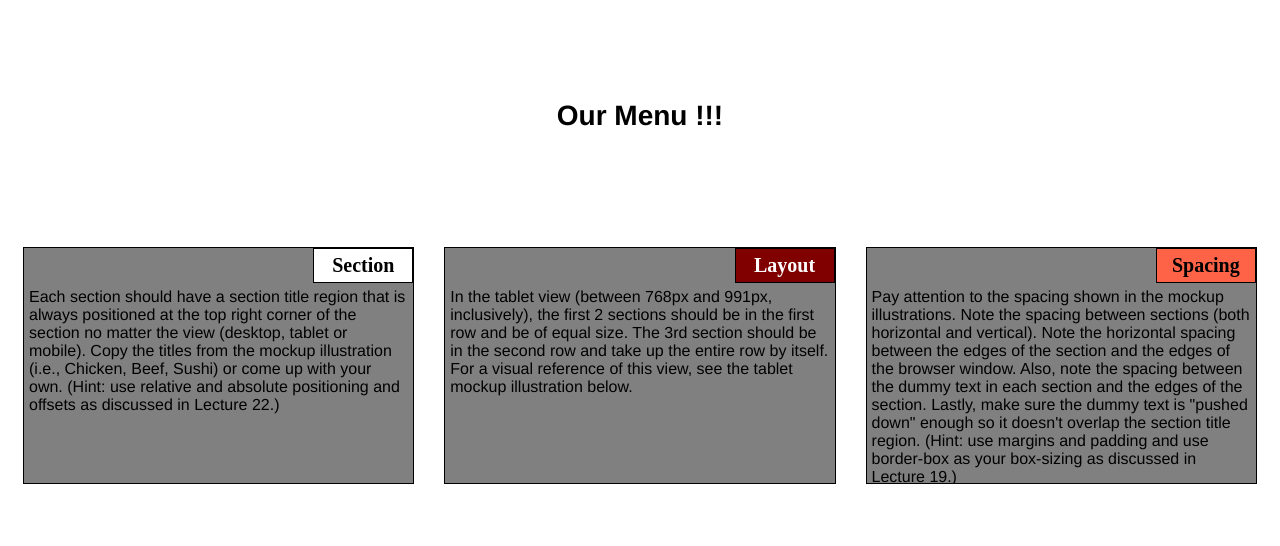
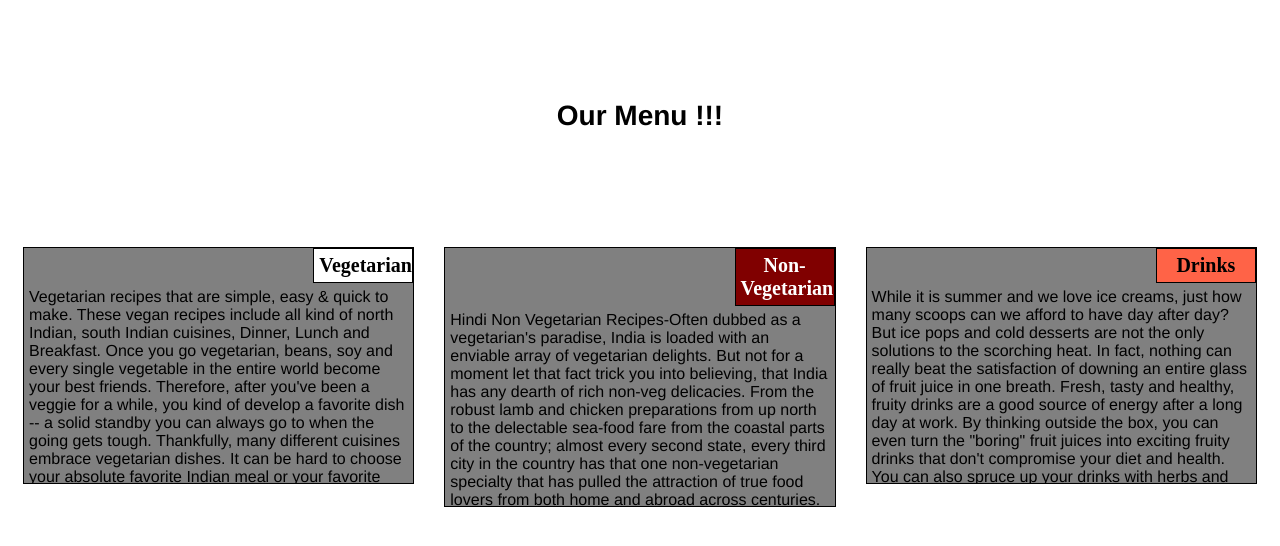
Before and after one commit to robinbhati/coursera, a plain HTML site: page M2.html in a window 1280 px wide. Drawn offline with Linux system fonts and the light colour scheme.

Commit message:
Update M2.html

```diff
--- a/M2.html
+++ b/M2.html
@@ -125,22 +125,42 @@
 <h1>Our Menu !!!</h1>
 	<section class="column-lg-4 colmn-md-6 colmn-sm-12">
 		<div>
-			<p class="sub1">Section</p>
+			<p class="sub1">Vegetarian</p>
 			<p class="content">
-			 Each section should have a section title region that is always positioned at the top right corner of the section no matter the view (desktop, tablet or mobile). Copy the titles from the mockup illustration (i.e., Chicken, Beef, Sushi) or come up with your own. (Hint: use relative and absolute positioning and offsets as discussed in Lecture 22.)
+			  Vegetarian recipes that are simple, easy & quick to make. These vegan recipes include all kind of north Indian, south Indian cuisines,
+				Dinner, Lunch and Breakfast.
+				Once you go vegetarian, beans, soy and every single vegetable in the entire world become your best friends. Therefore,
+				after you've been a veggie for a while,
+				you kind of develop a favorite dish -- a solid standby you can always go to when the going gets tough.
+				Thankfully, many different cuisines embrace vegetarian dishes. It can be hard to choose your absolute favorite Indian meal
+				or your favorite pasta dish
 			</p>
 		</div>
 	</section>
 	<section class="column-lg-4 colmn-md-6 colmn-sm-12">
 		<div>
-			<p class="sub2">Layout</p>
-			<p class="content">In the tablet view (between 768px and 991px, inclusively), the first 2 sections should be in the first row and be of equal size. The 3rd section should be in the second row and take up the entire row by itself. For a visual reference of this view, see the tablet mockup illustration below.</p>
+			<p class="sub2">Non- Vegetarian</p>
+			<p class="content">
+				Hindi Non Vegetarian Recipes-Often dubbed as a vegetarian's paradise, India is loaded with an enviable array of vegetarian delights.
+				But not for a moment let that fact trick you into believing,
+				that India has any dearth of rich non-veg delicacies. From the robust lamb and chicken preparations from up north to the delectable
+				sea-food fare from the coastal parts of the country;
+				almost every second state, every third city in the country has that one non-vegetarian specialty that has pulled the attraction of
+				true food lovers from both home and abroad across centuries.
+			</p>
 		</div>
 	</section>
 	<section class="column-lg-4 colmn-md-12 colmn-sm-12">
 	<div>
-		<p class="sub3">Spacing</p>
-			<p class="content">Pay attention to the spacing shown in the mockup illustrations. Note the spacing between sections (both horizontal and vertical). Note the horizontal spacing between the edges of the section and the edges of the browser window. Also, note the spacing between the dummy text in each section and the edges of the section. Lastly, make sure the dummy text is "pushed down" enough so it doesn't overlap the section title region. (Hint: use margins and padding and use border-box as your box-sizing as discussed in Lecture 19.)</p>
+		<p class="sub3">Drinks</p>
+			<p class="content">
+				While it is summer and we love ice creams, just how many scoops can we afford to have day after day? But ice pops and cold desserts are
+				not the only solutions to the scorching heat.
+				In fact, nothing can really beat the satisfaction of downing an entire glass of fruit juice in one breath. Fresh, tasty and healthy,
+				fruity drinks are a good source of energy after a long day at work. By thinking outside the box, you can even turn the "boring" fruit
+				juices into exciting fruity drinks that don't compromise your diet and health. You can also spruce up your drinks with herbs and spices
+				to add your special personal touch.
+		</p>
 	</div>
 </body>
 </html>
```
